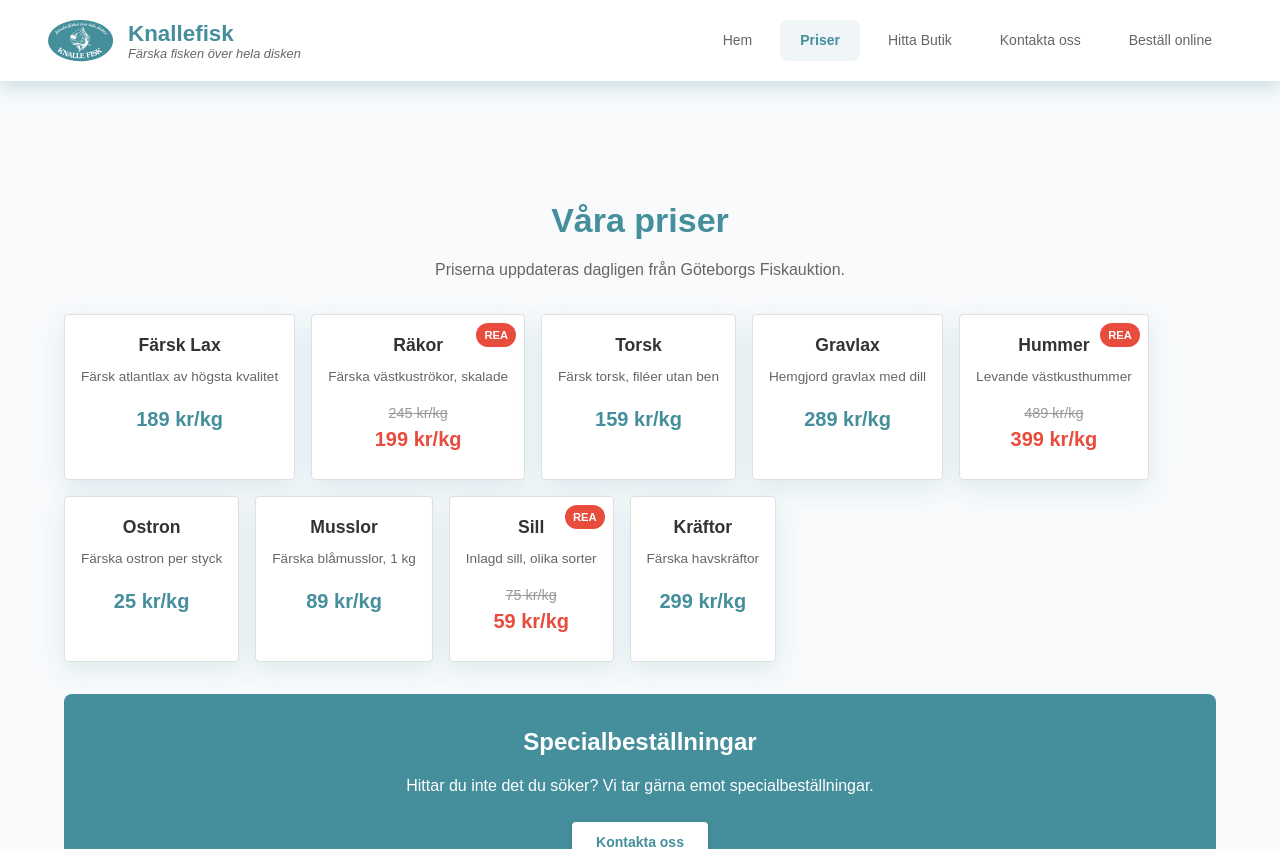
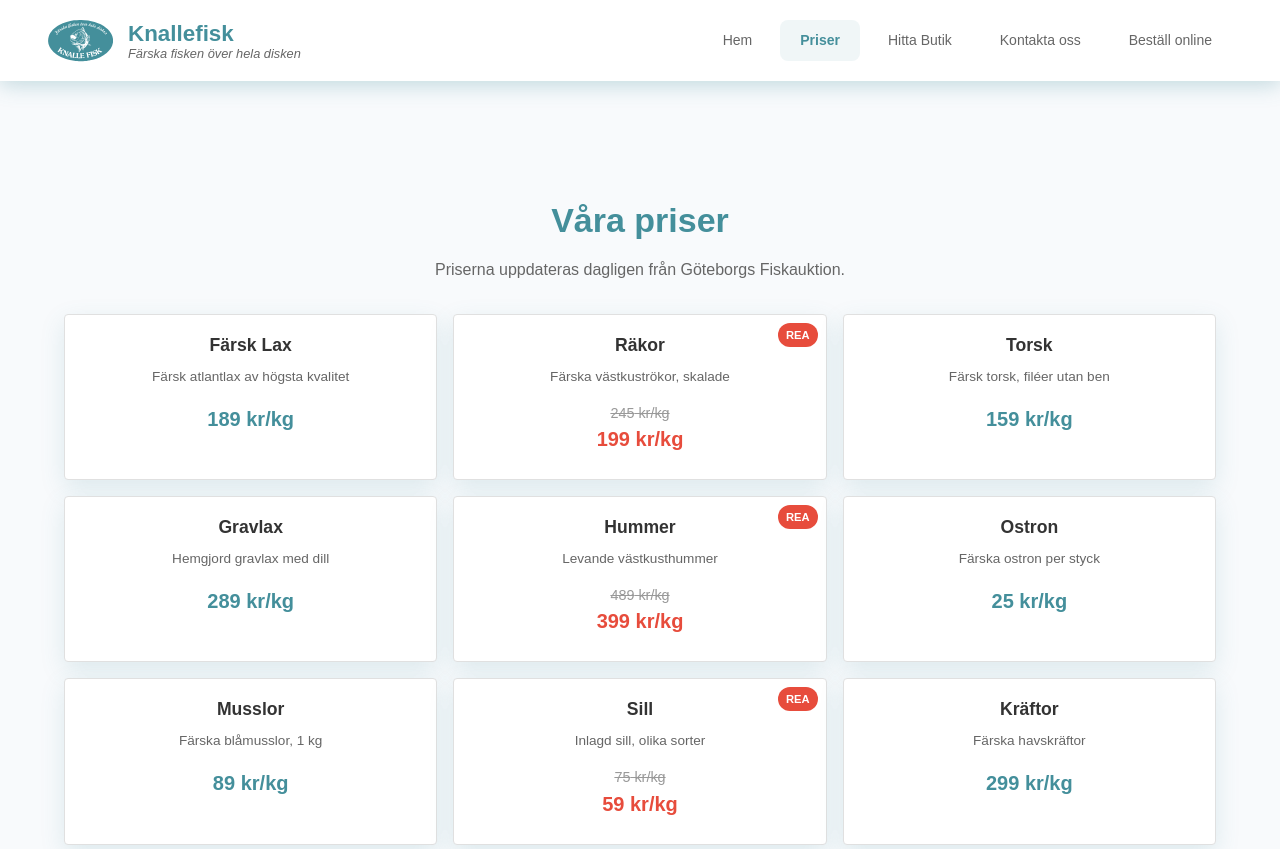
Before and after one commit to ismail424/knallefisk, a Next.js app: page /priser in a window 1280 px wide. Shown: the top 849 px of the page. Built offline with nearby package versions, Linux system fonts and the light colour scheme.

Commit message:
refactor: Simplify Prices component structure and enhance price loading logic for better performance and readability

```diff
--- a/src/components/Prices.tsx
+++ b/src/components/Prices.tsx
@@ -1,8 +1,7 @@
 'use client';
 
 import { useState, useEffect } from 'react';
-import { Box, Container, Typography, Grid, Card, CardContent, Chip, CircularProgress, Alert, Button } from '@mui/material';
-import { LocalOfferOutlined } from '@mui/icons-material';
+import { Box, Container, Typography, Card, CardContent, Chip, CircularProgress, Alert, Button } from '@mui/material';
 import Link from 'next/link';
 
 interface Price {
@@ -19,10 +18,21 @@ interface Price {
 const Prices = () => {
     const [prices, setPrices] = useState<Price[]>([]);
     const [loading, setLoading] = useState(true);
-    const [error, setError] = useState("");
+    const [error] = useState("");
 
     useEffect(() => {
-        // Extended static prices for demo
+        // Load prices from localStorage (set by admin)
+        const savedPrices = localStorage.getItem('admin_prices');
+        if (savedPrices) {
+            const adminPrices = JSON.parse(savedPrices);
+            // Only show visible prices to customers
+            const visiblePrices = adminPrices.filter((price: Price) => price.is_visible);
+            setPrices(visiblePrices);
+            setLoading(false);
+            return;
+        }
+
+        // Fallback to static prices for demo if no admin prices exist
         const staticPrices: Price[] = [
             {
                 id: 1,
@@ -181,10 +191,15 @@ const Prices = () => {
                 </Box>
 
                 {/* Price Grid */}
-                <Grid container spacing={2} sx={{ mb: 4 }}>
+                <Box sx={{
+                    display: 'grid',
+                    gridTemplateColumns: { xs: '1fr', sm: '1fr 1fr', md: 'repeat(3, 1fr)' },
+                    gap: 2,
+                    mb: 4
+                }}>
                     {prices.map((price) => (
-                        <Grid item xs={12} sm={6} md={4} key={price.id}>
                         <Card
+                            key={price.id}
                             sx={{
                                 height: '100%',
                                 borderRadius: 1,
@@ -271,9 +286,8 @@ const Prices = () => {
                                     )}
                                 </CardContent>
                             </Card>
-                        </Grid>
                     ))}
-                </Grid>
+                </Box>
 
                 {/* Call to Action */}
                 <Box
```
Lines whose indentation alone changed are shown as unchanged.
